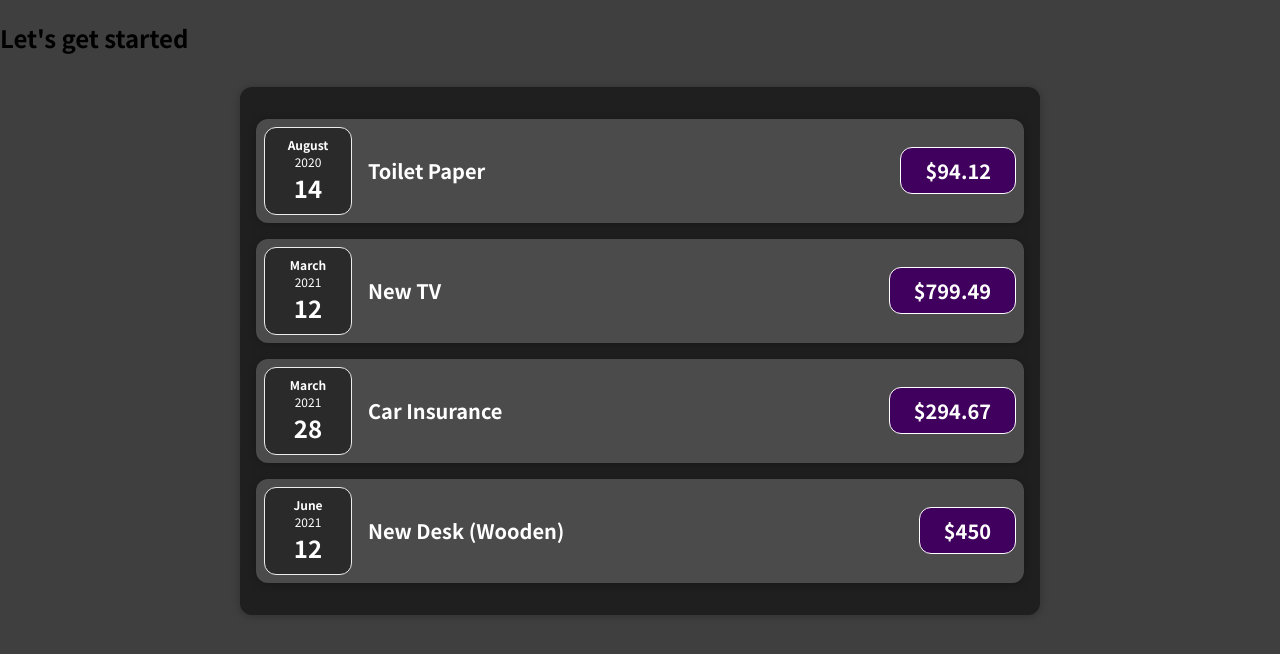
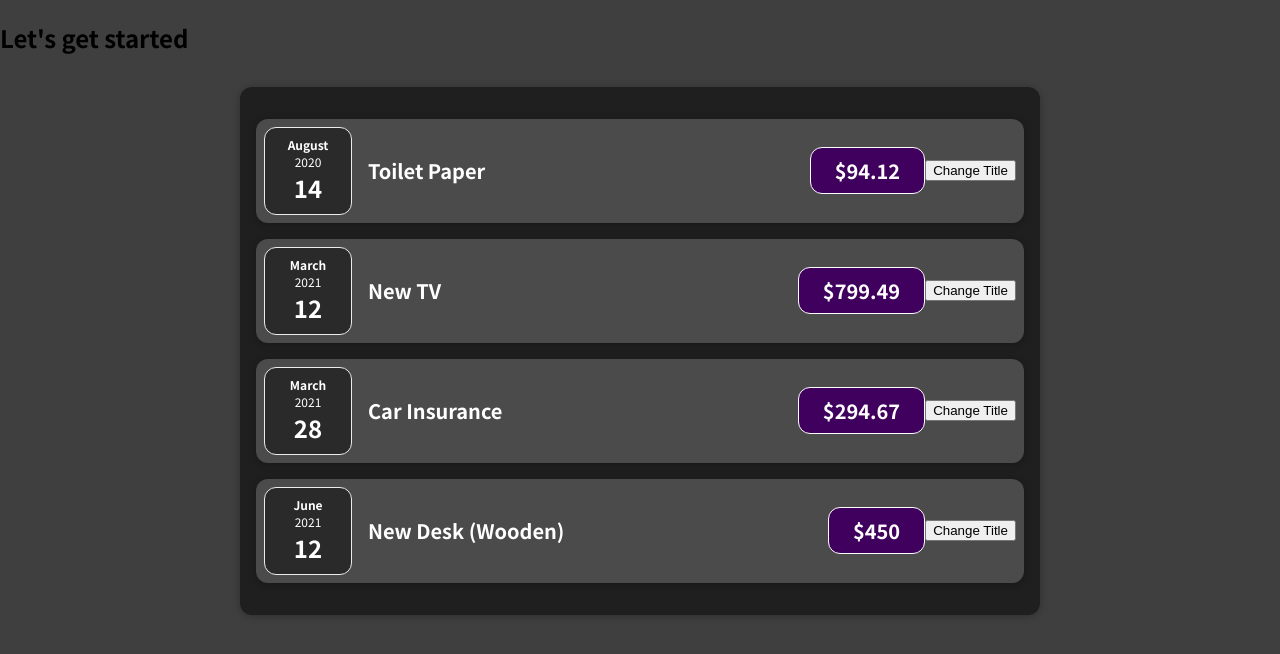
Before and after one commit to 29RahulKhandelwal/Reactjs, a React (Create React App) app in the folder expense-tracker/: page / in a window 1280 px wide. Shown: the top 654 px of the page. Built offline with nearby package versions, Linux system fonts and the light colour scheme.

Commit message:
listening event handler

```diff
--- a/expense-tracker/src/components/Expenses/ExpenseItem.js
+++ b/expense-tracker/src/components/Expenses/ExpenseItem.js
@@ -3,6 +3,9 @@ import ExpenseDate from "./ExpenseDate";
 import Card from "../UI/Card";
 
 function ExpenseItem(props){
+    function handleClick(){
+        console.log("Clicked !!!");
+    }
     return (
     <Card className="expense-item">
         <ExpenseDate date={props.date} />
@@ -10,6 +13,7 @@ function ExpenseItem(props){
             <h2>{props.title}</h2>
         </div>
         <div className="expense-item__price">${props.amount}</div>
+        <button onClick={handleClick}>Change Title</button>
     </Card>
     )
 }
```
